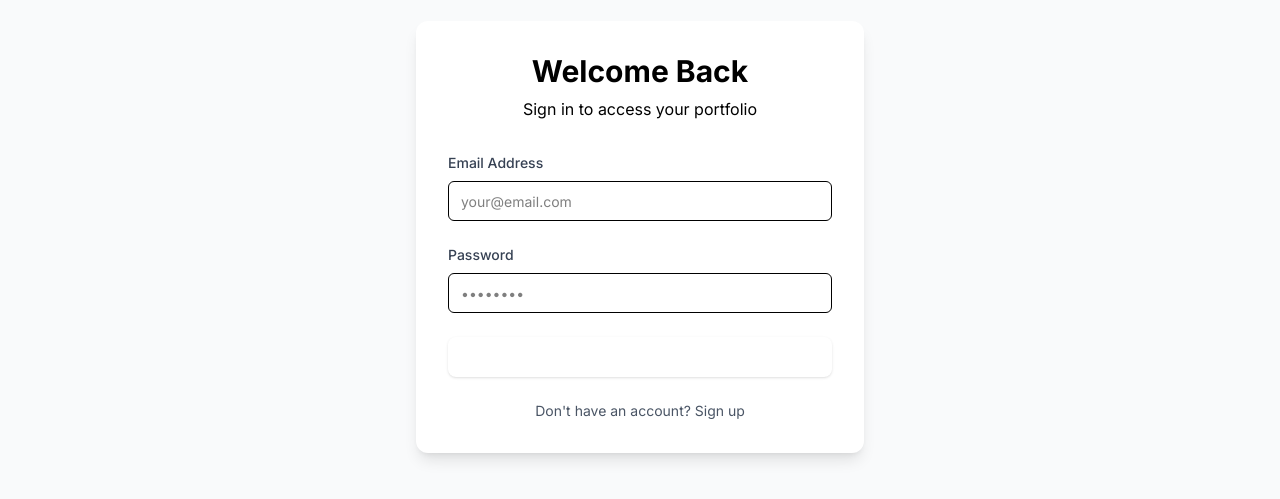
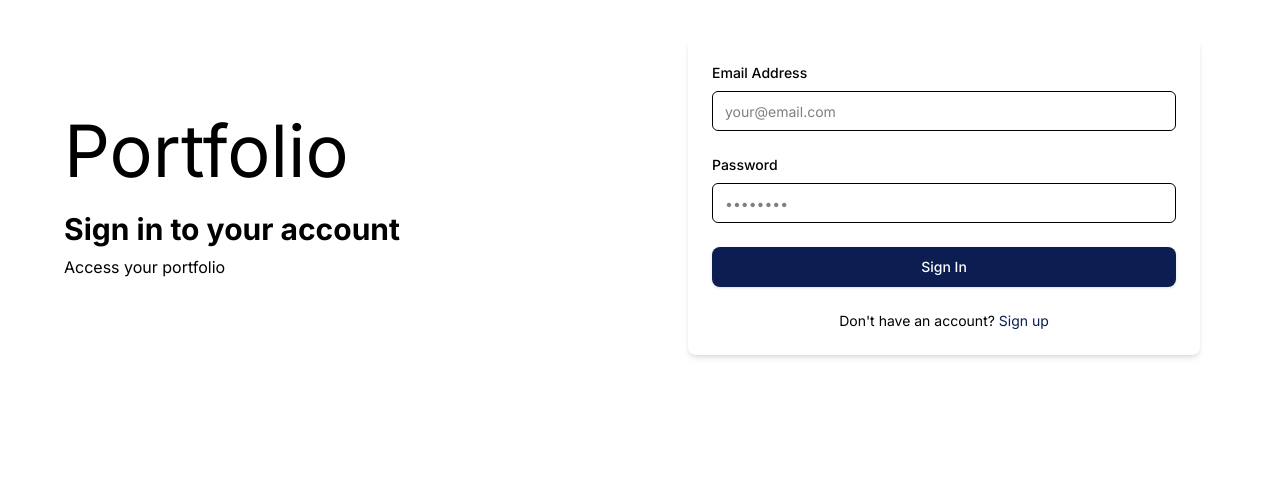
Before and after one commit to sumanth-cs/2Portfolio-project, a React (Vite) app in the folder frontend/: page /login in a window 1280 px wide. Shown: the part 163-662 px from the top of the page. Built offline with nearby package versions, Linux system fonts and the light colour scheme; no server answers.

Commit message:
added hover animation in header, login, signup page upgraded

```diff
--- a/frontend/src/components/common/Hero.jsx
+++ b/frontend/src/components/common/Hero.jsx
@@ -114,7 +114,7 @@ function Hero({ bio = {} }) {
                 rel="noopener noreferrer"
                 whileHover={{ y: -5 }}
                 whileTap={{ scale: 0.9 }}
-                className="p-3 rounded-full hover:bg-gray-200 dark:hover:bg-gray-700 transition-colors flex flex-col items-center group"
+                className="p-3 rounded-2xl hover:bg-gray-200 dark:hover:bg-gray-100 transition-colors flex flex-col items-center group"
                 style={{ color: colors.text }}
                 aria-label={social.name}
               >
--- a/frontend/src/index.css
+++ b/frontend/src/index.css
@@ -1,193 +1,3 @@
-/* @import url('https://fonts.googleapis.com/css2?family=Inter:wght@400;500;700&family=Poppins:wght@500;700&display=swap');
-@import "tailwindcss";
-
-:root {
-  --primary: #2563eb;
-  --secondary: #4b5563;
-  --accent: #10b981;
-  --neutral: #f3f4f6;
-  --on-primary: #ffffff;
-  --on-secondary: #ffffff;
-  --on-accent: #ffffff;
-  --on-neutral: #1f2937;
-  --surface: #ffffff;
-  --on-surface: #1f2937;
-  --error: #ef4444;
-}
-
-.dark {
-  --primary: #0B1D51;
-  --secondary: #6b7280;
-  --accent: #34d399;
-  --neutral: #374151;
-  --on-primary: #ffffff;
-  --on-secondary: #ffffff;
-  --on-accent: #ffffff;
-  --on-neutral: #d1d5db;
-  --surface: #1f2937;
-  --on-surface: #d1d5db;
-  --error: #f87171;
-}
-
-@layer base {
-  * {
-    @apply border-neutral;
-  }
-  body {
-    @apply bg-surface text-on-surface font-inter;
-  }
-  h1, h2, h3 {
-    @apply font-poppins font-bold;
-  }
-  button, a {
-    @apply font-poppins font-medium;
-  }
-}
-section {
-  @apply bg-surface;
-} */
-/*
-@import url('https://fonts.googleapis.com/css2?family=Inter:wght@400;500;700&family=Poppins:wght@600;700&display=swap');
-@import "tailwindcss";
-
-:root {
-  --primary: #2563eb;
-  --text-color: #000000;
-  --bg-color: #ffffff;
-}
-
-.dark {
-  --primary: #2563eb;
-  --text-color: #ffffff;
-  --bg-color: #1f2937;
-}
-
-@layer base {
-  * {
-    border-color: gray-300;
-    @apply dark:border-gray-700;
-  }
-  body {
-    background-color: var(--bg-color);
-    color: var(--text-color);
-    font-family: 'Inter', sans-serif;
-  }
-  h1, h2, h3, h4, h5, h6 {
-    font-family: 'Poppins', sans-serif;
-    font-weight: bold;
-  }
-  button, a {
-    font-family: 'Inter', sans-serif;
-  }
-} */
-
-/* @import url('https://fonts.googleapis.com/css2?family=Inter:wght@400;500;700&family=Poppins:wght@600;700&display=swap'); */
-/* @import url('https://fonts.googleapis.com/css2?family=Poppins:wght@300;400;500;600&display=swap');
-@import "tailwindcss";
-
-:root {
-  --text-color: #000000;
-  --bg-color: #ffffff;
-}
-
-.dark {
-  --text-color: #ffffff;
-  --bg-color: #1f2937;
-}
-
-@layer base {
-  * {
-    border-color: gray-300;
-    @apply dark:border-gray-700;
-  }
-  body {
-    background-color: var(--bg-color);
-    color: var(--text-color);
-    font-family: 'Inter', sans-serif;
-  }
-  h1, h2, h3, h4, h5, h6 {
-    font-family: 'Poppins', sans-serif;
-    font-weight: bold;
-  }
-  button, a {
-    font-family: 'Inter', sans-serif;
-  }
-  section {
-    background-color: var(--bg-color);
-    color: var(--text-color);
-  }
-}
-
-html {
-  scroll-behavior: smooth;
-}
-
-body {
-  font-family: 'Poppins', sans-serif;
-  background-color: var(--bg-color);
-  color: var(--text-color);
-  transition: background-color 0.3s, color 0.3s;
-}
-
-a {
-  text-decoration: none;
-  color: inherit;
-}
-
-section {
-  padding-top: 4vh;
-  height: 96vh;
-  margin: 0 10rem;
-  box-sizing: border-box;
-  min-height: fit-content;
-}
-
-.btn {
-  font-weight: 600;
-  transition: all 300ms ease;
-  padding: 1rem;
-  width: 8rem;
-  border-radius: 2rem;
-}
-
-.btn-color-1,
-.btn-color-2 {
-  border: var(--text-color) 0.1rem solid;
-}
-
-.btn-color-1:hover,
-.btn-color-2:hover {
-  cursor: pointer;
-}
-
-.btn-color-1:hover,
-.btn-color-2:hover {
-  background: var(--text-color);
-  color: var(--bg-color);
-}
-
-.btn-color-2:hover {
-  border: var(--bg-color) 0.1rem solid;
-}
-
-@media screen and (max-width: 1400px) {
-  section {
-    margin: 0 5%;
-  }
-}
-
-@media screen and (max-width: 1200px) {
-  section {
-    height: fit-content;
-  }
-}
-
-@media screen and (max-width: 600px) {
-  section {
-    margin: 0 3%;
-  }
-} */
-
 @import url('https://fonts.googleapis.com/css2?family=Inter:wght@400;500;700&family=Poppins:wght@600;700&display=swap');
 @import "tailwindcss";
 
@@ -214,12 +24,9 @@ section {
 }
 
 /* Ensure text color inheritance */
-h1, h2, h3, h4, h5, h6, p, a {
+h1, h2, h3, h4, h4, h5, p5, a {
   color: inherit;
 }
-
-/* frontend/src/index.css */
-/* Add these to your existing CSS */
 
 /* Smooth fade-in animation */
 @keyframes fadeIn {
@@ -284,9 +91,6 @@ button:hover {
   animation: pulse 2s cubic-bezier(0.4, 0, 0.6, 1) infinite;
 }
 
-/* frontend/src/index.css */
-/* Add these animations */
-
 /* Floating background elements */
 @keyframes float1 {
   0%, 100% { transform: translate(0, 0); }
@@ -345,3 +149,19 @@ a, button, .transition-all {
 .social-icon:hover {
   transform: translateY(-3px) scale(1.1);
 }
+
+/* Navigation link underline animation */
+.nav-link::after {
+  content: '';
+  position: absolute;
+  bottom: -2px;
+  left: 0;
+  width: 0;
+  height: 2px;
+  background-color: var(--primary-color);
+  transition: width 0.3s ease-in-out;
+}
+
+.nav-link:hover::after {
+  width: 100%;
+}
--- a/frontend/src/pages/Login.jsx
+++ b/frontend/src/pages/Login.jsx
@@ -1,8 +1,8 @@
-// frontend/src/pages/Login.jsx
 import { useForm } from 'react-hook-form';
 import { motion } from 'framer-motion';
 import { useContext, useState } from 'react';
 import { AuthContext } from '../contexts/AuthContext.jsx';
+import { ThemeContext } from '../contexts/ThemeContext.jsx';
 import { useNavigate, Link } from 'react-router-dom';
 import { Input } from '../components/ui/input.jsx';
 import { Label } from '../components/ui/label.jsx';
@@ -11,6 +11,7 @@ import { Button } from '../components/ui/button.jsx';
 function Login() {
   const { register, handleSubmit, formState: { errors } } = useForm();
   const { login } = useContext(AuthContext);
+  const { colors } = useContext(ThemeContext);
   const [isLoading, setIsLoading] = useState(false);
   const [error, setError] = useState('');
   const navigate = useNavigate();
@@ -29,32 +30,45 @@ function Login() {
   };
 
   return (
-    <div className="min-h-screen flex items-center justify-center bg-gray-50 dark:bg-gray-900 p-4">
-      <div className="w-full max-w-md">
     <motion.div
-          initial={{ opacity: 0, y: 20 }}
-          animate={{ opacity: 1, y: 0 }}
-          className="bg-white dark:bg-gray-800 rounded-xl shadow-lg overflow-hidden"
+      initial={{ opacity: 0 }}
+      animate={{ opacity: 1 }}
+      transition={{ duration: 0.5 }}
+      className="min-h-[calc(100vh-80px)] flex items-center justify-center p-4"
+      style={{ backgroundColor: colors.background }}
     >
-          <div className="p-8">
-            <div className="text-center mb-8">
-              <h1 className="text-3xl font-bold text-gray-900 dark:text-white mb-2">
-                Welcome Back
+      <div className="container max-w-6xl mx-auto">
+        <div className="flex flex-col md:flex-row items-center gap-8 md:gap-12 lg:gap-16">
+          {/* Left Side - Branding */}
+          <div className="w-full md:w-1/2 text-center md:text-left">
+            <Link to="/" className="inline-block">
+              <h1 className="font-heading text-5xl md:text-6xl lg:text-7xl"
+                  style={{ color: colors.text }}
+              >
+                Portfolio
               </h1>
-              <p className="text-gray-600 dark:text-gray-300">
-                Sign in to access your portfolio
+            </Link>
+            <h2 className="mt-6 text-2xl md:text-3xl font-bold"
+                style={{ color: colors.text }}
+            >
+              Sign in to your account
+            </h2>
+            <p className="mt-2"
+               style={{ color: colors.text }}
+            >
+              Access your portfolio
             </p>
           </div>
-
-            {error && (
-              <div className="mb-4 p-3 bg-red-100 dark:bg-red-900/30 text-red-700 dark:text-red-300 rounded-lg">
-                {error}
-              </div>
-            )}
-
+          {/* Right Side - Form */}
+          <div className="w-full md:w-1/2">
+            <div className="p-6 rounded-lg shadow-md max-w-lg mx-auto"
+                 style={{ backgroundColor: colors.background }}
+            >
               <form onSubmit={handleSubmit(onSubmit)} className="space-y-6">
                 <div>
-                <Label htmlFor="email" className="block mb-2 text-gray-700 dark:text-gray-300">
+                  <Label htmlFor="email" className="block mb-2"
+                        style={{ color: colors.text }}
+                  >
                     Email Address
                   </Label>
                   <Input
@@ -72,7 +86,9 @@ function Login() {
                 </div>
 
                 <div>
-                <Label htmlFor="password" className="block mb-2 text-gray-700 dark:text-gray-300">
+                  <Label htmlFor="password" className="block mb-2"
+                        style={{ color: colors.text }}
+                  >
                     Password
                   </Label>
                   <Input
@@ -93,24 +109,37 @@ function Login() {
                   type="submit"
                   className="w-full"
                   disabled={isLoading}
+                  style={{
+                    backgroundColor: colors.primary,
+                    color: colors.buttonText
+                  }}
                 >
                   {isLoading ? 'Signing in...' : 'Sign In'}
                 </Button>
               </form>
 
-            <div className="mt-6 text-center text-sm text-gray-600 dark:text-gray-400">
+              <div className="mt-6 text-center text-sm"
+                   style={{ color: colors.text }}
+              >
                 Don't have an account?{' '}
                 <Link
                   to="/signup"
-                className="text-primary-600 dark:text-primary-400 hover:underline"
+                  className="hover:underline"
+                  style={{ color: colors.primary }}
                 >
                   Sign up
                 </Link>
               </div>
+              {error && (
+                <div className="mt-4 p-3 bg-red-100 dark:bg-red-900/30 text-red-700 dark:text-red-300 rounded-lg">
+                  {error}
+                </div>
+              )}
+            </div>
+          </div>
+        </div>
       </div>
     </motion.div>
-      </div>
-    </div>
   );
 }
 
--- a/frontend/src/pages/Signup.jsx
+++ b/frontend/src/pages/Signup.jsx
@@ -1,33 +1,35 @@
-/**
- * Signup page component.
- */
-import { useForm } from 'react-hook-form';
-import { motion } from 'framer-motion';
-import { useContext, useState } from 'react';
-import { AuthContext } from '../contexts/AuthContext.jsx';
-import { useNavigate, Link } from 'react-router-dom';
-import { Input } from '../components/ui/input.jsx';
-import { Label } from '../components/ui/label.jsx';
-import { Button } from '../components/ui/button.jsx';
-import PropTypes from 'prop-types';
+import { useForm } from "react-hook-form";
+import { motion } from "framer-motion";
+import { useContext, useState } from "react";
+import { AuthContext } from "../contexts/AuthContext.jsx";
+import { ThemeContext } from "../contexts/ThemeContext.jsx"; // Added
+import { useNavigate, Link } from "react-router-dom";
+import { Input } from "../components/ui/input.jsx";
+import { Label } from "../components/ui/label.jsx";
+import { Button } from "../components/ui/button.jsx";
 
 function Signup() {
-  const { register, handleSubmit, formState: { errors } } = useForm({
-    defaultValues: { name: '', email: '', password: '' },
+  const {
+    register,
+    handleSubmit,
+    formState: { errors },
+  } = useForm({
+    defaultValues: { name: "", email: "", password: "" },
   });
   const { signup } = useContext(AuthContext);
+  const { colors } = useContext(ThemeContext); // Added
   const [loading, setLoading] = useState(false);
-  const [error, setError] = useState('');
+  const [error, setError] = useState("");
   const navigate = useNavigate();
 
   const onSubmit = async (data) => {
     setLoading(true);
-    setError('');
+    setError("");
     try {
       await signup(data.name, data.email, data.password);
-      navigate('/');
+      navigate("/");
     } catch (err) {
-      setError(err.message || 'Signup failed');
+      setError(err.message || "Signup failed");
     } finally {
       setLoading(false);
     }
@@ -39,76 +41,127 @@ function Signup() {
       animate={{ opacity: 1 }}
       transition={{ duration: 0.5 }}
       className="min-h-[calc(100vh-80px)] flex items-center justify-center p-4"
+      style={{ backgroundColor: colors.background }}
     >
       <div className="container max-w-6xl mx-auto">
         <div className="flex flex-col md:flex-row items-center gap-8 md:gap-12 lg:gap-16">
           {/* Left Side - Branding */}
           <div className="w-full md:w-1/2 text-center md:text-left">
             <Link to="/" className="inline-block">
-              <h1 className="text-slate-900 font-heading text-5xl md:text-6xl lg:text-7xl">
+              <h1
+                className="font-heading text-5xl md:text-6xl lg:text-7xl"
+                style={{ color: colors.text }}
+              >
                 Portfolio
               </h1>
             </Link>
-            <h2 className="mt-6 text-2xl md:text-3xl font-bold">Create a new account</h2>
-            <p className="mt-2 text-gray-600">Sign up for your portfolio</p>
+            <h2
+              className="mt-6 text-2xl md:text-3xl font-bold"
+              style={{ color: colors.text }}
+            >
+              Create a new account
+            </h2>
+            <p className="mt-2" style={{ color: colors.text }}>
+              Sign up for your portfolio
+            </p>
           </div>
           {/* Right Side - Form */}
           <div className="w-full md:w-1/2">
-            <div className="bg-white p-6 rounded-lg shadow-md max-w-lg mx-auto">
+            <div
+              className="p-6 rounded-lg shadow-md max-w-lg mx-auto"
+              style={{ backgroundColor: colors.background }}
+            >
               <form onSubmit={handleSubmit(onSubmit)} className="space-y-4">
                 <div>
-                  <Label htmlFor="name">Name</Label>
+                  <Label htmlFor="name" style={{ color: colors.text }}>
+                    Name
+                  </Label>
                   <Input
                     id="name"
                     type="text"
-                    {...register('name', {
-                      required: 'Name is required',
-                      minLength: { value: 2, message: 'Name must be at least 2 characters' },
+                    {...register("name", {
+                      required: "Name is required",
+                      minLength: {
+                        value: 2,
+                        message: "Name must be at least 2 characters",
+                      },
                     })}
                     placeholder="Name"
                   />
-                  {errors.name && <p className="text-red-500 text-sm">{errors.name.message}</p>}
+                  {errors.name && (
+                    <p className="text-red-500 text-sm">
+                      {errors.name.message}
+                    </p>
+                  )}
                 </div>
                 <div>
-                  <Label htmlFor="email">Email</Label>
+                  <Label htmlFor="email" style={{ color: colors.text }}>
+                    Email
+                  </Label>
                   <Input
                     id="email"
                     type="email"
-                    {...register('email', {
-                      required: 'Email is required',
+                    {...register("email", {
+                      required: "Email is required",
                       pattern: {
                         value: /^[^\s@]+@[^\s@]+\.[^\s@]+$/,
-                        message: 'Invalid email address',
+                        message: "Invalid email address",
                       },
                     })}
                     placeholder="Email"
                   />
-                  {errors.email && <p className="text-red-500 text-sm">{errors.email.message}</p>}
+                  {errors.email && (
+                    <p className="text-red-500 text-sm">
+                      {errors.email.message}
+                    </p>
+                  )}
                 </div>
                 <div>
-                  <Label htmlFor="password">Password</Label>
+                  <Label htmlFor="password" style={{ color: colors.text }}>
+                    Password
+                  </Label>
                   <Input
                     id="password"
                     type="password"
-                    {...register('password', {
-                      required: 'Password is required',
-                      minLength: { value: 8, message: 'Password must be at least 8 characters' },
+                    {...register("password", {
+                      required: "Password is required",
+                      minLength: {
+                        value: 8,
+                        message: "Password must be at least 8 characters",
+                      },
                     })}
                     placeholder="Password"
                   />
-                  {errors.password && <p className="text-red-500 text-sm">{errors.password.message}</p>}
+                  {errors.password && (
+                    <p className="text-red-500 text-sm">
+                      {errors.password.message}
+                    </p>
+                  )}
                 </div>
                 <Button
                   type="submit"
-                  className="bg-blue-500 text-white hover:bg-blue-600 w-full"
+                  className="w-full"
                   disabled={loading}
+                  style={{
+                    backgroundColor: colors.primary,
+                    color: colors.buttonText,
+                  }}
                 >
-                  {loading ? 'Loading...' : 'Sign Up'}
+                  {loading ? "Loading..." : "Sign Up"}
                 </Button>
               </form>
-              <div className="mt-4 text-center text-sm">
+              <div
+                className="mt-4 text-center text-sm"
+                style={{ color: colors.text }}
+              >
                 <span>Have an account? </span>
-                <Link to="/login" className="text-blue-500 hover:underline">Login</Link>
+                <Link
+                  to="/login"
+                  className="hover:underline"
+                  style={{ color: colors.primary }}
+                >
+                  Login
+                </Link>
               </div>
               {error && <p className="mt-3 text-sm text-red-500">{error}</p>}
             </div>
@@ -119,6 +172,4 @@ function Signup() {
   );
 }
 
-Signup.propTypes = {};
-
 export default Signup;
```
Also changed, not shown: frontend/src/components/common/Header.jsx (+4 -19 lines). Lines whose indentation alone changed are shown as unchanged.
